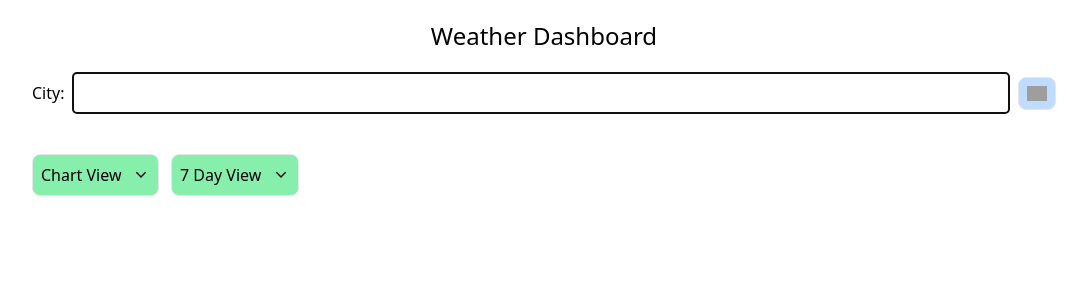
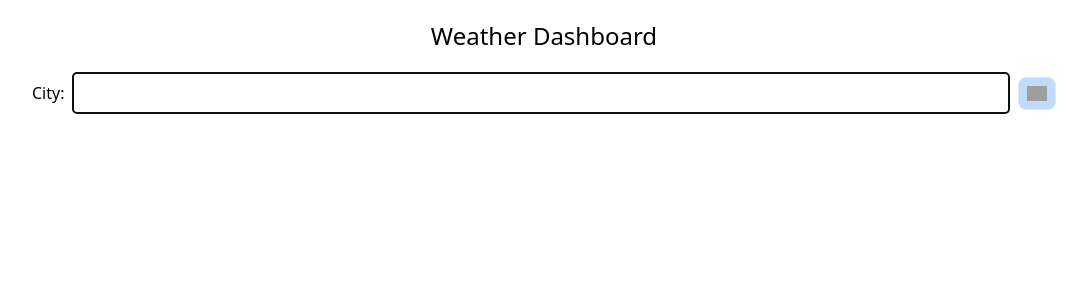
Before and after one commit to CharlesTaylor7/open-weather-dashboard, a React (Vite) app: page / in a window 1280 px wide. Shown: the top 300 px of the page, without its empty margins (96-1183 px from the left). Built offline with nearby package versions, Linux system fonts and the light colour scheme; grey boxes are pictures that could not be loaded.

Commit message:
Hide view options initially

```diff
--- a/src/components/WeatherDashboard.tsx
+++ b/src/components/WeatherDashboard.tsx
@@ -30,6 +30,7 @@ export default function WeatherDashboard() {
         ) : (
           <ForecastTable testId="table" data={dashboard.forecasted()} />
         )}
+        {dashboard.cities.length > 0 ? (
           <div className="flex flex-wrap gap-3">
             <Select
               testId="dropdown-view-type"
@@ -56,6 +57,7 @@ export default function WeatherDashboard() {
               }
             />
           </div>
+        ) : null}
       </div>
     </div>
   );
```
Lines whose indentation alone changed are shown as unchanged.
